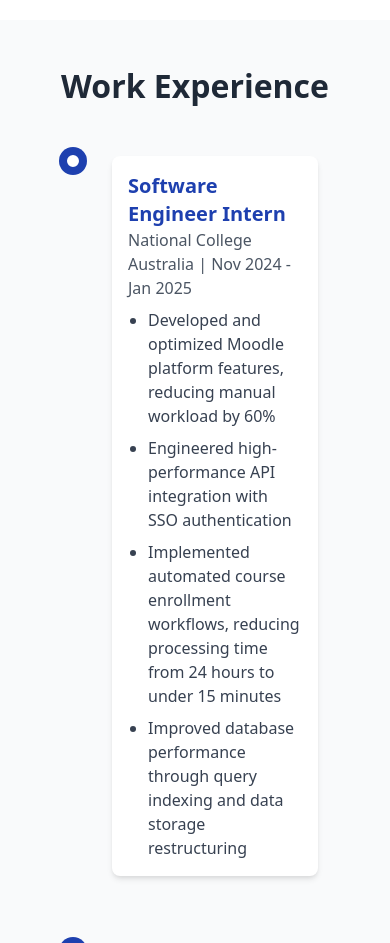
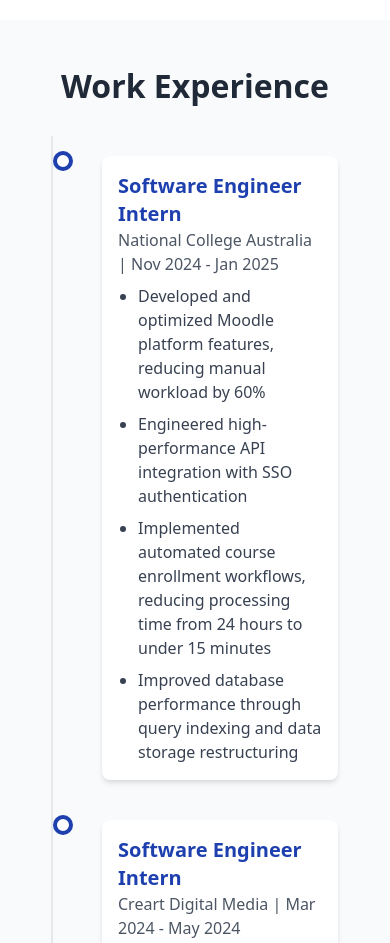
Before and after one commit to dhairyak56/Portfolio, a plain HTML site: page index.html in a window 390 px wide. Shown: the part 1420-2363 px from the top of the page. Drawn offline with nearby package versions, Linux system fonts and the light colour scheme.

Commit message:
projects

```diff
--- a/index.html
+++ b/index.html
@@ -467,53 +467,6 @@
             header .flex.space-x-4 a {
                 width: 90% !important;
                 font-size: 0.9rem !important;
-            }
-        }
-
-        /* Fix for timeline center line in Chrome */
-
-        /* Override the timeline center line positioning or hide it completely */
-        @media screen and (-webkit-min-device-pixel-ratio:0) {
-
-            /* This targets Chrome specifically */
-            .timeline-container::after {
-                /* Option 1: Hide the line completely */
-                display: none !important;
-
-                /* Option 2 (alternative): Make it very light if you want to keep it */
-                /* background-color: rgba(229, 231, 235, 0.2) !important; */
-                /* width: 1px !important; */
-            }
-
-            /* Additional fixes for Chrome's rendering of timeline items */
-            .timeline-item {
-                position: relative !important;
-                border-left: none !important;
-                border-right: none !important;
-            }
-
-            /* Fix for timeline dots in Chrome */
-            .timeline-item::after {
-                box-shadow: 0 0 0 4px #1E40AF !important;
-                background-color: white !important;
-            }
-        }
-
-        /* Fix for all browsers to ensure consistent timeline appearance */
-        .timeline-container {
-            position: relative !important;
-            overflow: hidden !important;
-        }
-
-        /* Improve timeline appearance on mobile in all browsers */
-        @media (max-width: 768px) {
-            .timeline-container {
-                margin-left: 10px !important;
-            }
-
-            .timeline-item {
-                width: calc(100% - 20px) !important;
-                margin-bottom: 30px !important;
             }
         }
     </style>
```
